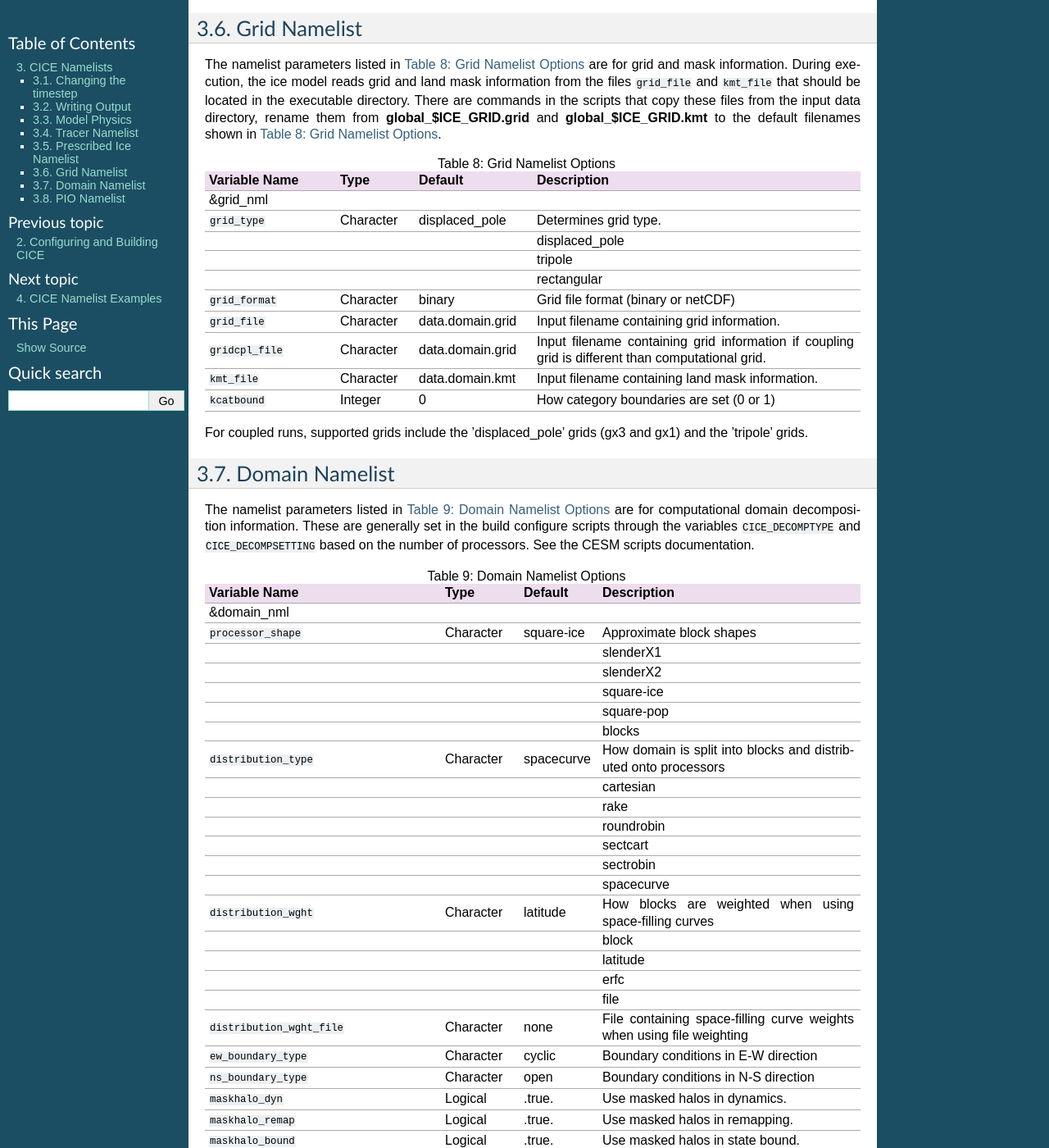
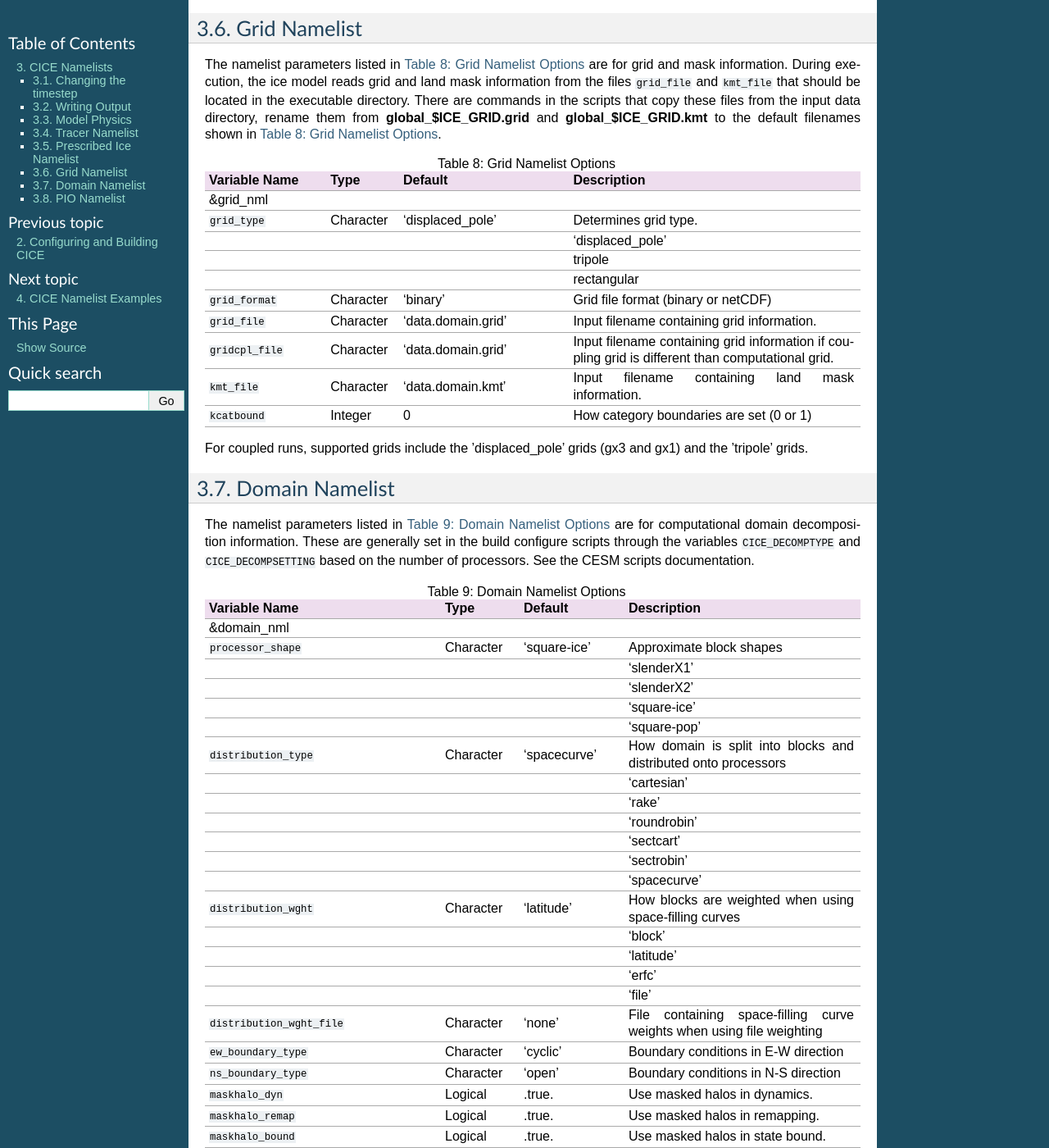
Before and after one commit to NCAR/CICE, a Sphinx documentation site: the page built from doc/source/users_guide/ice_nml_var.rst, in a window 1280 px wide and 1400 px high, scrolled down 6164 px. Shown: the whole window at 82% size. Built offline with Sphinx 7.4.7, drawn with Linux system fonts in a browser that asks for light colours; cross-references to code outside the pages are shown as plain code; some of the changed text lies outside the part shown.

Commit message:
More formatting

```diff
--- a/doc/source/users_guide/ice_nml_var.rst
+++ b/doc/source/users_guide/ice_nml_var.rst
@@ -223,7 +223,7 @@
    "``kdyn``","Integer","1","Determines ice dynamics, 0 = No ice dynamics, 1 = Elastic viscous plastic dynamics"
    "``revised_evp``","Logical",".false.","Revised EVP formulation"
    "``ndte``", "Integer", "1","Number of sub-cycles in EVP dynamics."
-   "``advection``","Character","remap","Determines horizontal advection scheme. ’remap’ = incremental remapping, ’upwind’ = first order advection"
+   "``advection``","Character","'remap'","Determines horizontal advection scheme. ’remap’ = incremental remapping, ’upwind’ = first order advection"
    "``kstrength``","Integer","1","Determines pressure formulation, 0 = parameterization, 1 = parameterization"
    "``krdg_partic``","Integer","1","Ridging participation function, 0 = Thorndike, 1 = Expontential"
    "``krdg_redist``","Integer","1","Ridging distribution function, 0 = Hibler , 1 = Expontential"
@@ -247,7 +247,7 @@
    "&thermo_nml","","",""
    "``kitd``","Integer","1","Determines ITD conversion, 0 = delta scheme, 1=linear remapping"
    "``ktherm``","Integer","1","Determines ice thermodynamics, 1 = BL99, 2 = mushy layer"
-   "``conduct``","Character","MU71","Determines conductivity formulation used with ktherm = 1, MU71, bubbly"
+   "``conduct``","Character","'MU71'","Determines conductivity formulation used with ktherm = 1, MU71, bubbly"
 
 For the newer delta-Eddington shortwave radiative transfer scheme ``shortwave = dEdd``, the
 base albedos are computed based on the inherent optical properties of
@@ -263,7 +263,7 @@
    :widths: 24,14,16,16,16,42
 
    "&shortwave_nml","","","","",""
-   "``shortwave``","Character","dEdd","dEdd","dEdd","Shortwave Radiative Transfer Scheme, ’dEdd’ = delta-Eddington Shortwave, ’default’ = CCSM3 Shortwave"
+   "``shortwave``","Character","'dEdd'","'dEdd'","'dEdd'","Shortwave Radiative Transfer Scheme, ’dEdd’ = delta-Eddington Shortwave, ’default’ = CCSM3 Shortwave"
    "``albicev``","Real",0.68,0.75,0.75,"Visible ice albedo (CCSM3)"
    "``albicei``","Real",0.30,0.45,0.45,"Near-infrared ice albedo (CCSM3)"
    "``albsnowv``","Real",0.91,0.98,0.98,"Visible snow albedo (CCSM3)"
@@ -320,9 +320,9 @@
    "``stream_year_first``","Integer","1","First year of prescribed ice data"
    "``stream_year_last``","Integer","1","Last year of prescribed ice data"
    "``model_year_align``","Integer","1","Year in model run that aligns with stream\_year\_first"
-   "``stream_domfilename``","Character","none'","Prescribed ice stream data file"
-   "``stream_fldfilename``","Character","none","Prescribed ice stream data file"
-   "``stream_fldvarname``","Character","ice\_cov","Ice fraction field name"
+   "``stream_domfilename``","Character","'none'","Prescribed ice stream data file"
+   "``stream_fldfilename``","Character","'none'","Prescribed ice stream data file"
+   "``stream_fldvarname``","Character","'ice\_cov'","Ice fraction field name"
 
 Grid Namelist
 -------------
@@ -339,17 +339,17 @@
 
 .. csv-table:: Table 8: Grid Namelist Options
    :header: "Variable Name","Type","Default","Description"
-   :widths: 20,12,18,50
+   :widths: 20,12,28,48
 
    "&grid_nml","","",""
-   "``grid_type``","Character","displaced\_pole","Determines grid type."
-   " "," "," ","displaced\_pole"
+   "``grid_type``","Character","'displaced\_pole'","Determines grid type."
+   " "," "," ","'displaced\_pole'"
    " "," "," ","tripole"
    " "," "," ","rectangular"
-   "``grid_format``","Character","binary","Grid file format (binary or netCDF)"
-   "``grid_file``","Character","data.domain.grid","Input filename containing grid information."
-   "``gridcpl_file``","Character","data.domain.grid","Input filename containing grid information if coupling grid is different than computational grid."
-   "``kmt_file``","Character","data.domain.kmt","Input filename containing land mask information."
+   "``grid_format``","Character","'binary'","Grid file format (binary or netCDF)"
+   "``grid_file``","Character","'data.domain.grid'","Input filename containing grid information."
+   "``gridcpl_file``","Character","'data.domain.grid'","Input filename containing grid information if coupling grid is different than computational grid."
+   "``kmt_file``","Character","'data.domain.kmt'","Input filename containing land mask information."
    "``kcatbound``","Integer","0","How category boundaries are set (0 or 1)"
 
 For coupled runs, supported grids include the ’displaced\_pole’ grids
@@ -368,30 +368,29 @@
 
 .. csv-table:: Table 9: Domain Namelist Options
    :header: "Variable Name","Type","Default","Description"
-   :widths: 36,12,12,40
+   :widths: 36,12,16,36
 
    "&domain_nml","","",""
-   "``processor_shape``","Character","square-ice","Approximate block shapes"
-   "","","","slenderX1"
-   "","","","slenderX2"
-   "","","","square-ice"
-   "","","","square-pop"
-   "","","","blocks"
-   "``distribution_type``","Character","spacecurve","How domain is split into blocks and distributed onto processors"
-   "","","","cartesian"
-   "","","","rake"
-   "","","","roundrobin"
-   "","","","sectcart"
-   "","","","sectrobin"
-   "","","","spacecurve"
-   "``distribution_wght``","Character","latitude","How blocks are weighted when using space-filling curves"
-   "","","","block"
-   "","","","latitude"
-   "","","","erfc"
-   "","","","file"
-   "``distribution_wght_file``","Character","none","File containing space-filling curve weights when using file weighting"
-   "``ew_boundary_type``","Character","cyclic","Boundary conditions in E-W direction"
-   "``ns_boundary_type``","Character","open","Boundary conditions in N-S direction"
+   "``processor_shape``","Character","'square-ice'","Approximate block shapes"
+   "","","","'slenderX1'"
+   "","","","'slenderX2'"
+   "","","","'square-ice'"
+   "","","","'square-pop'"
+   "``distribution_type``","Character","'spacecurve'","How domain is split into blocks and distributed onto processors"
+   "","","","'cartesian'"
+   "","","","'rake'"
+   "","","","'roundrobin'"
+   "","","","'sectcart'"
+   "","","","'sectrobin'"
+   "","","","'spacecurve'"
+   "``distribution_wght``","Character","'latitude'","How blocks are weighted when using space-filling curves"
+   "","","","'block'"
+   "","","","'latitude'"
+   "","","","'erfc'"
+   "","","","'file'"
+   "``distribution_wght_file``","Character","'none'","File containing space-filling curve weights when using file weighting"
+   "``ew_boundary_type``","Character","'cyclic'","Boundary conditions in E-W direction"
+   "``ns_boundary_type``","Character","'open'","Boundary conditions in N-S direction"
    "``maskhalo_dyn``","Logical",".true.","Use masked halos in dynamics."
    "``maskhalo_remap``","Logical",".true.","Use masked halos in remapping."
    "``maskhalo_bound``","Logical",".true.","Use masked halos in state bound."
--- a/doc/source/users_guide/ice_setup.rst
+++ b/doc/source/users_guide/ice_setup.rst
@@ -17,7 +17,7 @@
 				         |
 		      components --------+--------- scripts
 			 |                        |
-			 |               * * * * *|* * * * *
+			 |               * * * * * * * * * *
 		        cice             *build scripts for*
 		         |               *  coupled model  *
 	                 |               * * * * * * * * * *
```
Also changed, not shown: 1 other file.
